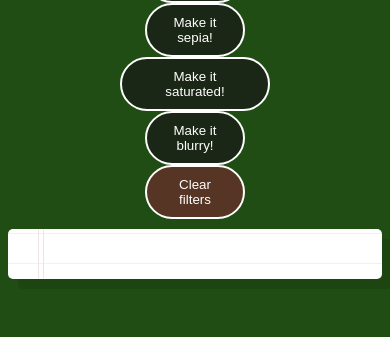
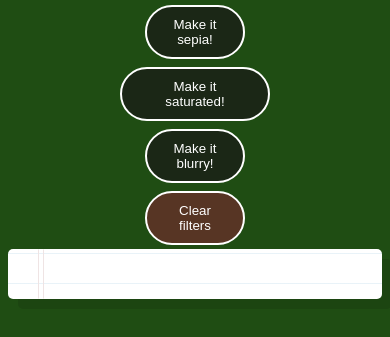
Before and after one commit to rbaxter11/video_player_app, a plain HTML site: page index.html in a window 390 px wide. Shown: the part 471-808 px from the top of the page. Drawn offline with Linux system fonts and the light colour scheme.

Commit message:
create container and space out buttons during media query

```diff
--- a/index.html
+++ b/index.html
@@ -31,11 +31,11 @@
     </div>
 
     <div class="buttonGroup">
-      <button class="grayscale-btn" title="Toggle grayscale">Make it Grey!</button>
-      <button class="sepia-btn" title="Toggle sepia">Make it sepia!</button>
-      <button class="saturate-btn" title="Toggle saturate">Make it saturated!</button>
-      <button class="blur-btn" title="Toggle blur">Make it blurry!</button>
-      <button class="clear-btn" title="Toggle clear">Clear filters</button>
+      <button class="grayscale-btn small" title="Toggle grayscale">Make it Grey!</button>
+      <button class="sepia-btn small" title="Toggle sepia">Make it sepia!</button>
+      <button class="saturate-btn small" title="Toggle saturate">Make it saturated!</button>
+      <button class="blur-btn small" title="Toggle blur">Make it blurry!</button>
+      <button class="clear-btn small" title="Toggle clear">Clear filters</button>
     </div>
 
 
--- a/style.css
+++ b/style.css
@@ -149,7 +149,7 @@ filter:blur(5px)
 .buttonGroup {
   display: flex;
   justify-content: center;
-  padding: 1rem;
+
 }
 
 @media (max-width: 560px) {
@@ -160,7 +160,7 @@ filter:blur(5px)
 }
 
 .grayscale-btn {
-  margin: 0rem 1rem;
+  margin: 4px;
   color: white;
   padding: 10px 24px;
   width: 100px;
@@ -177,7 +177,7 @@ filter:blur(5px)
 }
 
 .sepia-btn {
-  margin: 0rem 1rem;
+  margin: 4px;
   color: white;
   padding: 10px 24px;
   width: 100px;
@@ -194,7 +194,7 @@ filter:blur(5px)
 }
 
 .saturate-btn {
-  margin: 0rem 1rem;
+  margin: 4px;
   color: white;
   padding: 10px 24px;
   width: 150px;
@@ -211,7 +211,7 @@ filter:blur(5px)
 }
 
 .blur-btn {
-  margin: 0rem 1rem;
+  margin: 4px;
   color: white;
   padding: 10px 24px;
   width: 100px;
@@ -229,7 +229,7 @@ filter:blur(5px)
 }
 
 .clear-btn {
-  margin: 0rem 1rem;
+  margin: 4px;
   color: white;
   padding: 10px 24px;
   width: 100px;
```
